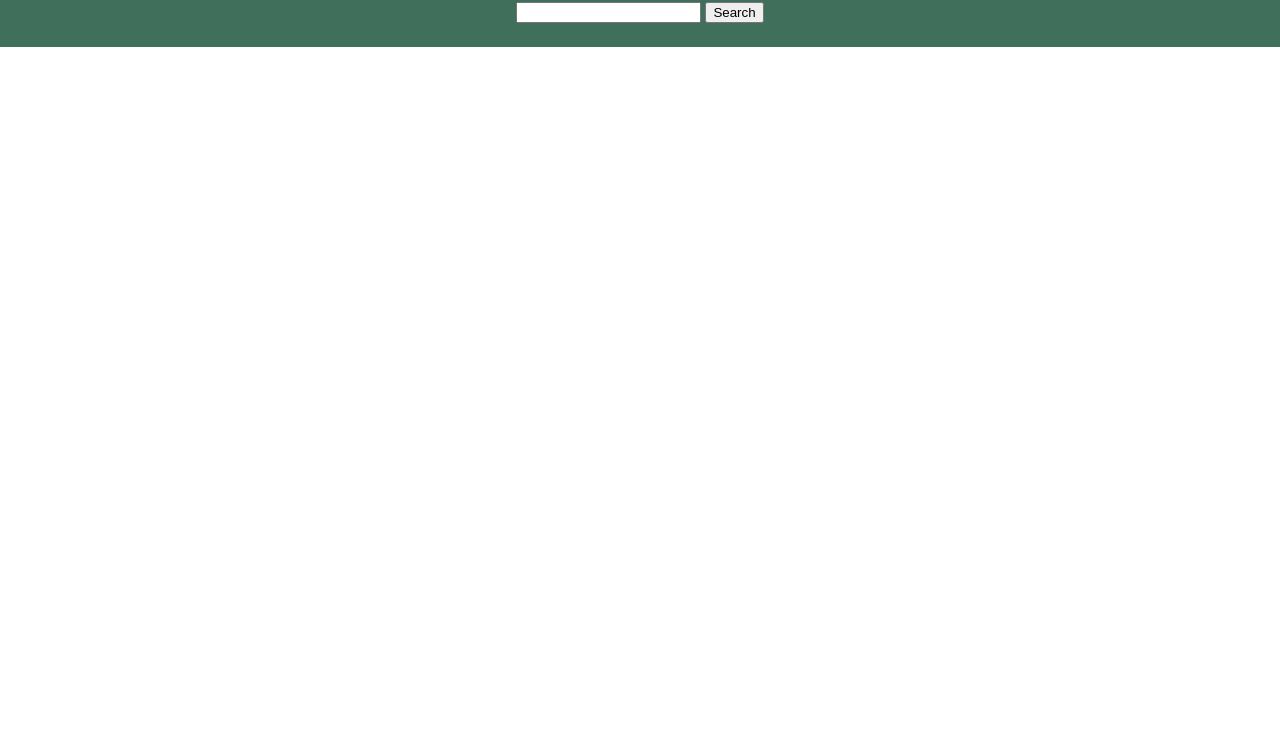
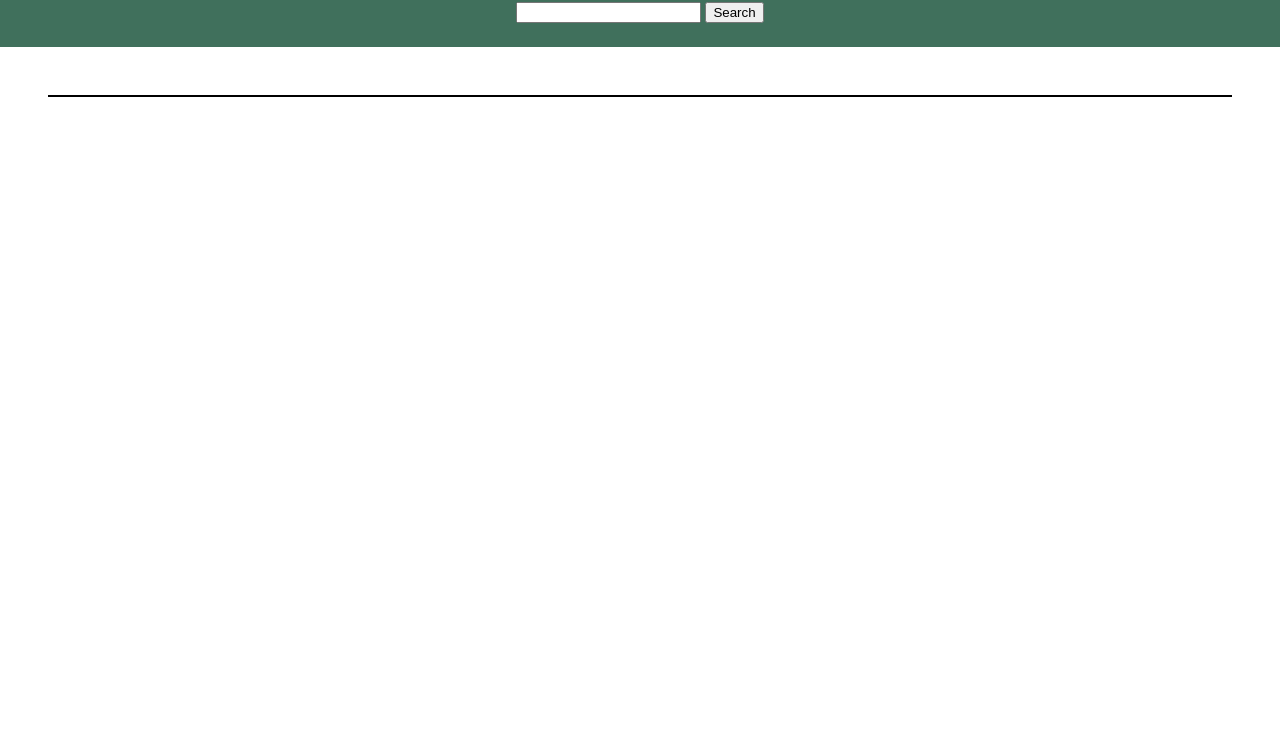
Before and after one commit to crolfs47/odin-js-weather-app, a website: page dist/index.html in a window 1280 px wide. Shown: the part 71-800 px from the top of the page. Drawn offline with Linux system fonts and the light colour scheme.

Commit message:
Start working on CSS styling

```diff
--- a/src/display.js
+++ b/src/display.js
@@ -5,8 +5,8 @@ const forecastContainer = document.getElementById('forecast-container');
 const showCurrentWeatherMain = (weather) => {
   currentWeatherMain.innerHTML = `
   <h2 id="city">${weather.city}</h2>
+  <img src="https:${weather.icon}">
   <div id="temp">${weather.tempF}°</div>
-  <img src="https:${weather.icon}">
   <div id="condition">${weather.condition}</div>
   <div id="high-low">
     <span>H: ${weather.maxTempF}°</span>
--- a/src/style.css
+++ b/src/style.css
@@ -1,5 +1,9 @@
 body {
   margin: 0px;
+  display: flex;
+  flex-direction: column;
+  justify-content: space-between;
+  width: 100%;
 }
 
 header {
@@ -13,3 +17,11 @@ h1 {
   margin: 0px;
   padding-bottom: 12px;
 }
+
+#weather-container {
+  display: flex;
+  flex-direction: column;
+  text-align: center;
+  border: 1px solid black;
+  margin: 48px;
+}
```
Also changed, not shown: dist/main.js.
